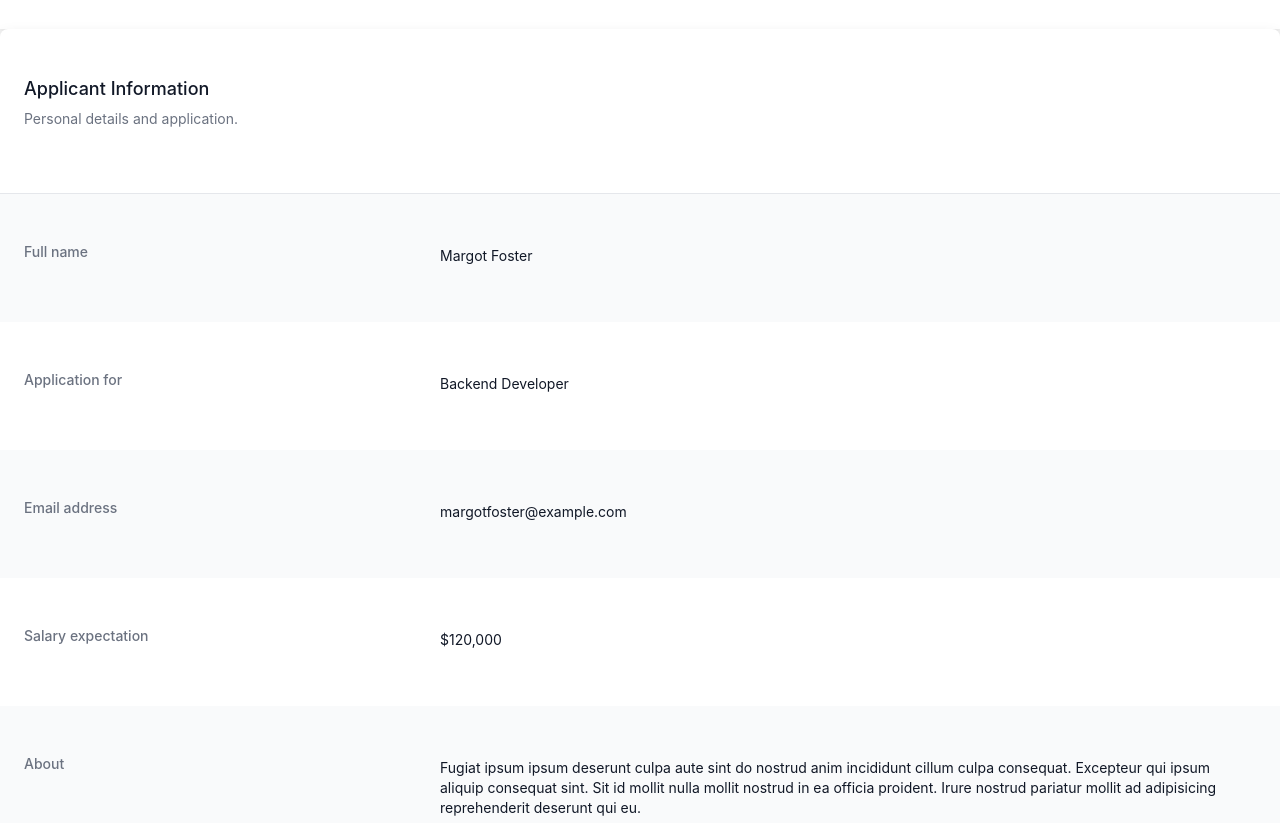
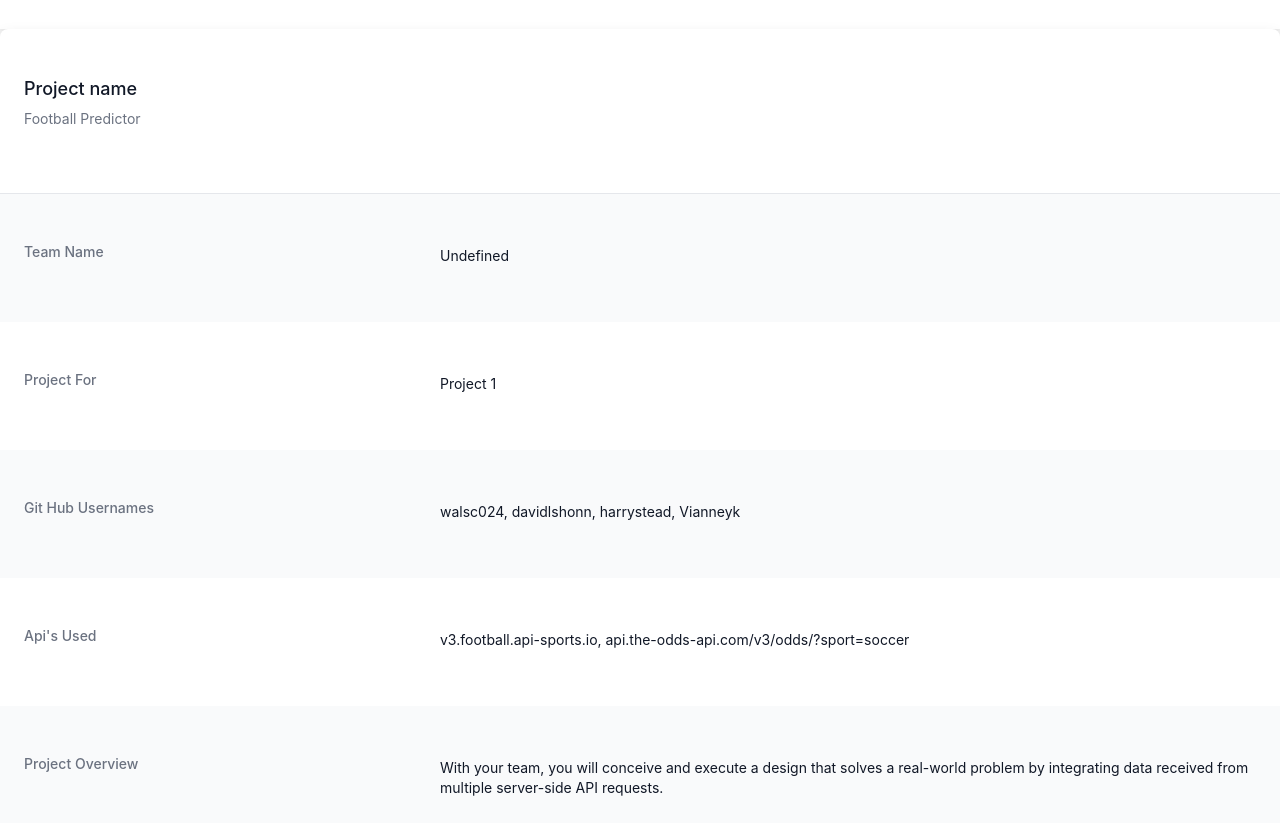
Before and after one commit to davidlshonn/fixture-and-betting-app, a plain HTML site: page About.html in a window 1280 px wide. Shown: the part 129-952 px from the top of the page. Drawn offline with nearby package versions, Linux system fonts and the light colour scheme.

Commit message:
added info for about page

```diff
--- a/About.html
+++ b/About.html
@@ -116,52 +116,52 @@
       <div class="bg-white shadow overflow-hidden sm:rounded-lg">
         <div class="px-4 py-5 sm:px-6">
           <h3 class="text-lg leading-6 font-medium text-gray-900">
-            Applicant Information
+            Project name
           </h3>
           <p class="mt-1 max-w-2xl text-sm text-gray-500">
-            Personal details and application.
+            Football Predictor
           </p>
         </div>
         <div class="border-t border-gray-200">
           <dl>
             <div class="bg-gray-50 px-4 py-5 sm:grid sm:grid-cols-3 sm:gap-4 sm:px-6">
               <dt class="text-sm font-medium text-gray-500">
-                Full name
+               Team Name
               </dt>
               <dd class="mt-1 text-sm text-gray-900 sm:mt-0 sm:col-span-2">
-                Margot Foster
+                Undefined
               </dd>
             </div>
             <div class="bg-white px-4 py-5 sm:grid sm:grid-cols-3 sm:gap-4 sm:px-6">
               <dt class="text-sm font-medium text-gray-500">
-                Application for
+                Project For
               </dt>
               <dd class="mt-1 text-sm text-gray-900 sm:mt-0 sm:col-span-2">
-                Backend Developer
+                Project 1
               </dd>
             </div>
             <div class="bg-gray-50 px-4 py-5 sm:grid sm:grid-cols-3 sm:gap-4 sm:px-6">
               <dt class="text-sm font-medium text-gray-500">
-                Email address
+                Git Hub Usernames
               </dt>
               <dd class="mt-1 text-sm text-gray-900 sm:mt-0 sm:col-span-2">
-                margotfoster@example.com
+                walsc024, davidlshonn, harrystead, Vianneyk
               </dd>
             </div>
             <div class="bg-white px-4 py-5 sm:grid sm:grid-cols-3 sm:gap-4 sm:px-6">
               <dt class="text-sm font-medium text-gray-500">
-                Salary expectation
+                Api's Used
               </dt>
               <dd class="mt-1 text-sm text-gray-900 sm:mt-0 sm:col-span-2">
-                $120,000
+                v3.football.api-sports.io, api.the-odds-api.com/v3/odds/?sport=soccer
               </dd>
             </div>
             <div class="bg-gray-50 px-4 py-5 sm:grid sm:grid-cols-3 sm:gap-4 sm:px-6">
               <dt class="text-sm font-medium text-gray-500">
-                About
+                Project Overview
               </dt>
               <dd class="mt-1 text-sm text-gray-900 sm:mt-0 sm:col-span-2">
-                Fugiat ipsum ipsum deserunt culpa aute sint do nostrud anim incididunt cillum culpa consequat. Excepteur qui ipsum aliquip consequat sint. Sit id mollit nulla mollit nostrud in ea officia proident. Irure nostrud pariatur mollit ad adipisicing reprehenderit deserunt qui eu.
+                With your team, you will conceive and execute a design that solves a real-world problem by integrating data received from multiple server-side API requests.
               </dd>
             </div>
             <div class="bg-white px-4 py-5 sm:grid sm:grid-cols-3 sm:gap-4 sm:px-6">
```
